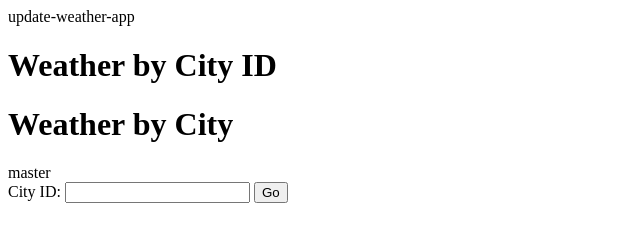
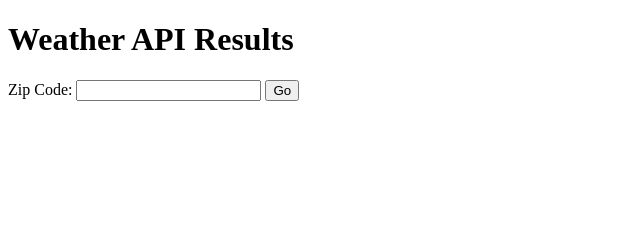
Before and after one commit to debasisb/weather, a website: page index.html in a window 1280 px wide. Shown: the whole page, without its empty margins (0-640 px from the left). Drawn offline with Linux system fonts and the light colour scheme.

Commit message:
Update index.html

```diff
--- a/index.html
+++ b/index.html
@@ -6,15 +6,11 @@
   </head>
   <body>
 
-update-weather-app
-    <h1>Weather by City ID</h1>
-
-    <h1>Weather by City</h1>
- master
+    <h1>Weather API Results</h1>
 
     <form action="/" method="post">
-        <label for="idInput">City ID: </label>
-        <input id = "idInput" type="text" name="idInput">
+        <label for="zipInput">Zip Code: </label>
+        <input id = "zipInput" type="text" name="zipInput">
         <button type="submit">Go</button>
     </form>
 
```
